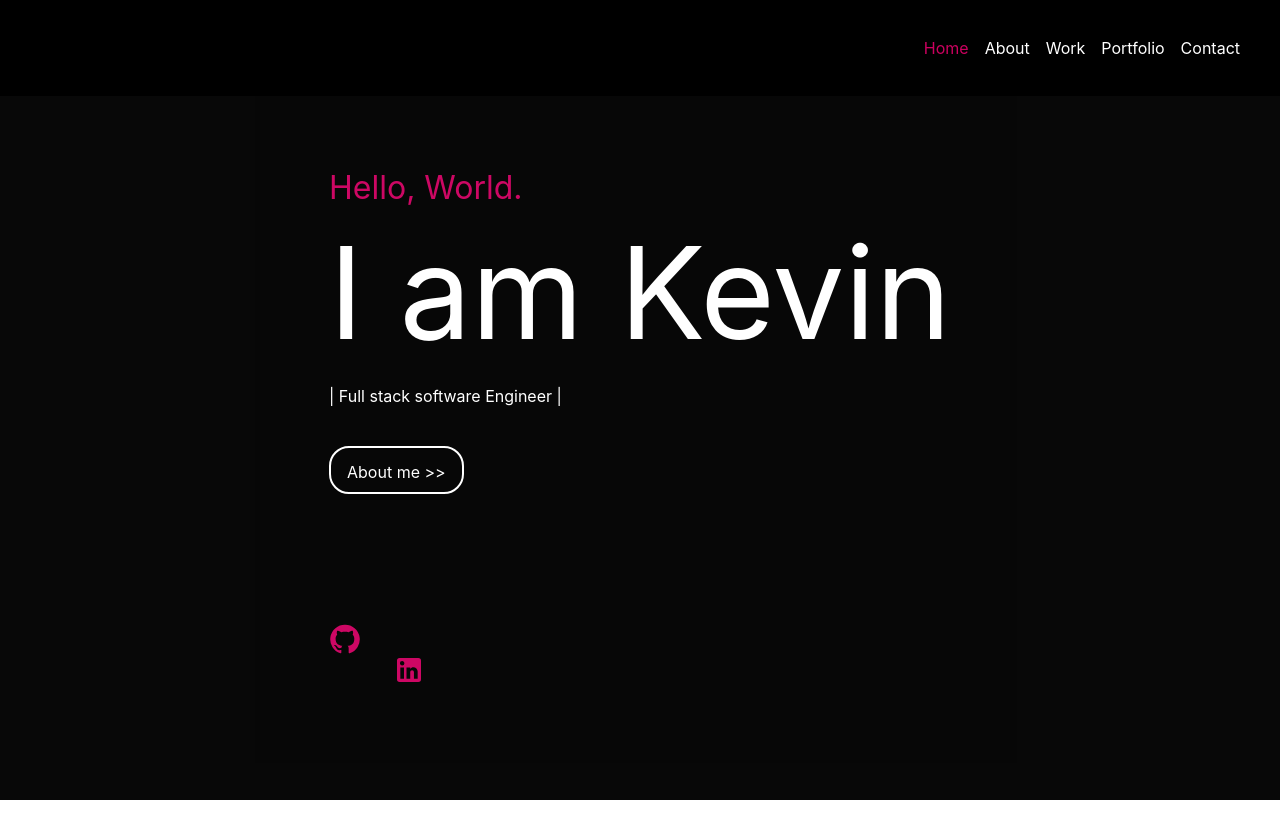
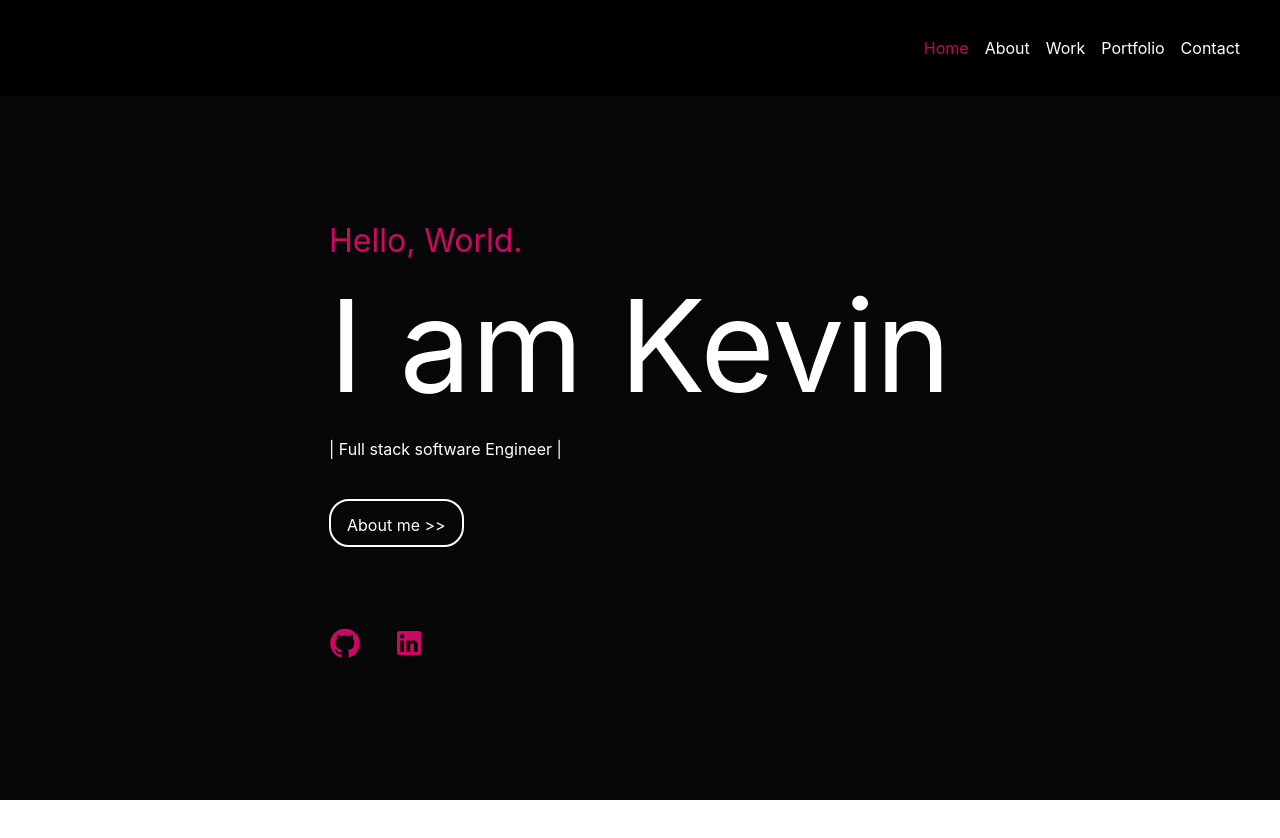
Before and after one commit to Kangonga/portfolioV2, a React (Create React App) app: page / in a window 1280 px wide. Shown: the top 838 px of the page. Built offline with nearby package versions, Linux system fonts and the light colour scheme.

Commit message:
style: complete social media icon styling

```diff
--- a/src/components/Home/Home.jsx
+++ b/src/components/Home/Home.jsx
@@ -1,21 +1,13 @@
-import { useContext, useState } from "react"
+import { useContext } from "react"
 
 import GitHubIcon from '@mui/icons-material/GitHub';
 import LinkedInIcon from '@mui/icons-material/LinkedIn';
-import { Navigate, useNavigate } from "react-router-dom";
 
 import "./Home.scss"
 import { AppContext } from "../../App"
 
 export default function Home(){
     const {appContext,setAppContext} = useContext(AppContext)
-    const navigate = useNavigate()
-    const handleClick = (e)=>{
-        // if(e.target.id=="gitIcon"){
-        //     navigate("https://github.com/Kangonga")
-        // }
-        console.log(e?.target.id)
-    }
     return(
         <>
             <main id="Hero" >
@@ -29,16 +21,16 @@ export default function Home(){
                     </p>
                     <a
                         className="Hero__link-aboutMe"
-                        href="#About" onClick={()=>{handleClick();setAppContext({...appContext,activeTab:"About"})}}>
+                        href="#About" onClick={()=>{setAppContext({...appContext,activeTab:"About"})}}>
                     About me &gt;&gt;
                 </a>
                 <section className="Hero-icons">
-                <a href="https://github.com/Kangonga">
-                <GitHubIcon id="gitIcon"/>
-                </a>
-                <a href="www.linkedin.com/in/kevin-guchu">
-                <LinkedInIcon id="linkedInIcon"/>
-                </a>
+                    <a href="https://github.com/Kangonga">
+                        <GitHubIcon id="gitIcon" style={{color: "red"}}/>
+                    </a>
+                    <a href="https://linkedin.com/in/kevin-guchu">
+                        <LinkedInIcon id="linkedInIcon" />
+                    </a>
                 </section>
 
                 </section>
--- a/src/components/Home/Home.scss
+++ b/src/components/Home/Home.scss
@@ -66,12 +66,21 @@
     display: flex;
     align-items: center;
     gap: 2rem;
+    a {
+        display: flex;
+        align-items: center;
+        justify-content: center;
+    }
     svg{
         // background-color: white;
         // width: 40%;
         color: white;
-        height: 5vh;
+        height: 6vh;
         border-radius: 50%;
         cursor: pointer;
+        fill: var(--secondary-color);
     }
 }
+.test {
+    color: #fc0;
+}
```
